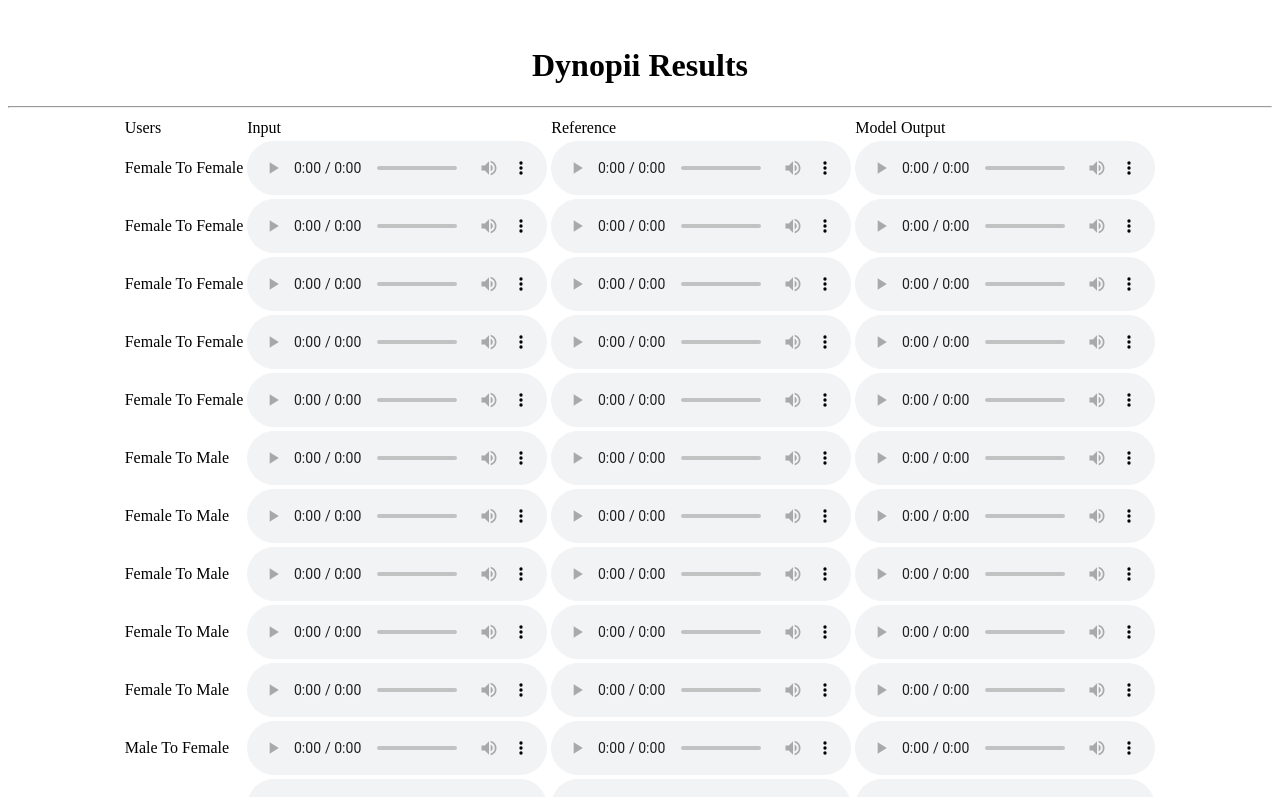
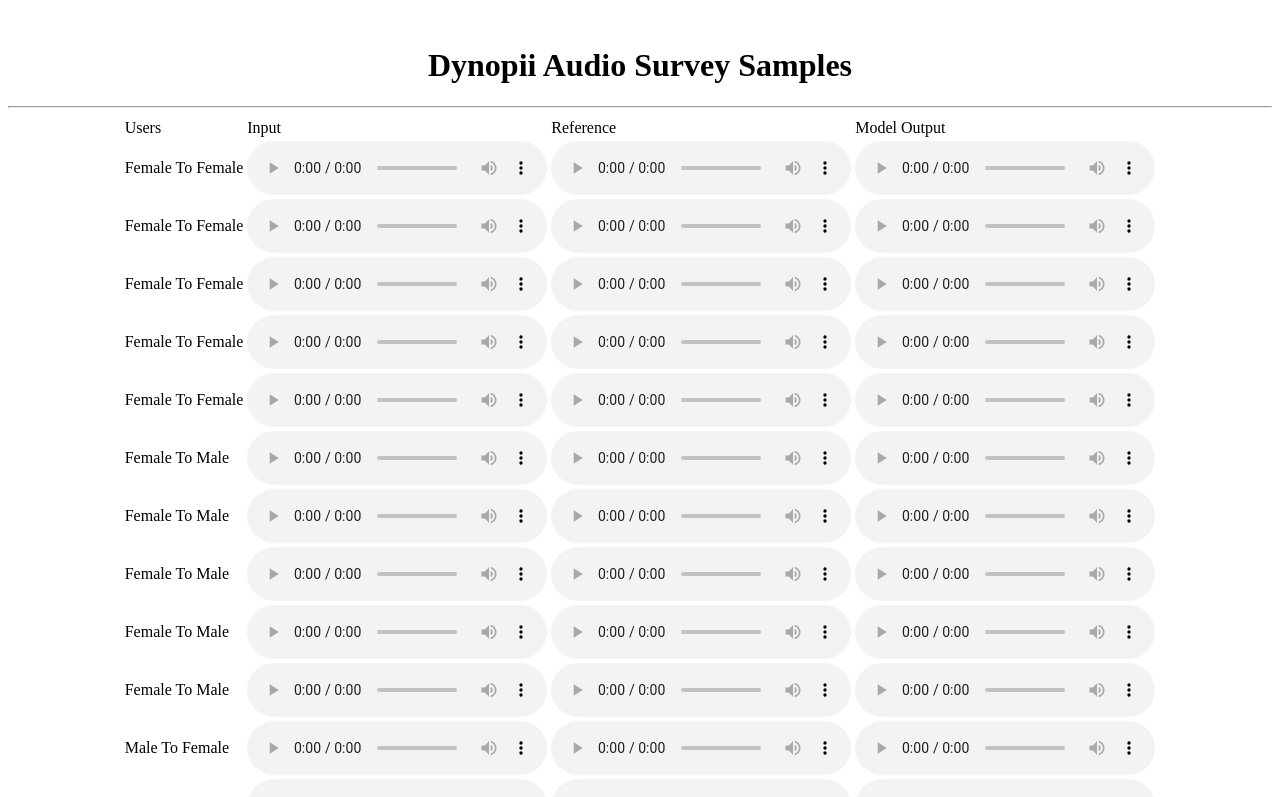
Before and after one commit to dynopii/audio-survey-samples-1, a plain HTML site: page index.html in a window 1280 px wide. Shown: the top 797 px of the page. Drawn offline with Linux system fonts and the light colour scheme.

Commit message:
Update index.html

```diff
--- a/index.html
+++ b/index.html
@@ -9,7 +9,7 @@
 
 <div align="center">
 
-<h1> Dynopii Results </h1>
+<h1> Dynopii Audio Survey Samples </h1>
 <table>
 <tr>
 <td> Users</td>
```
